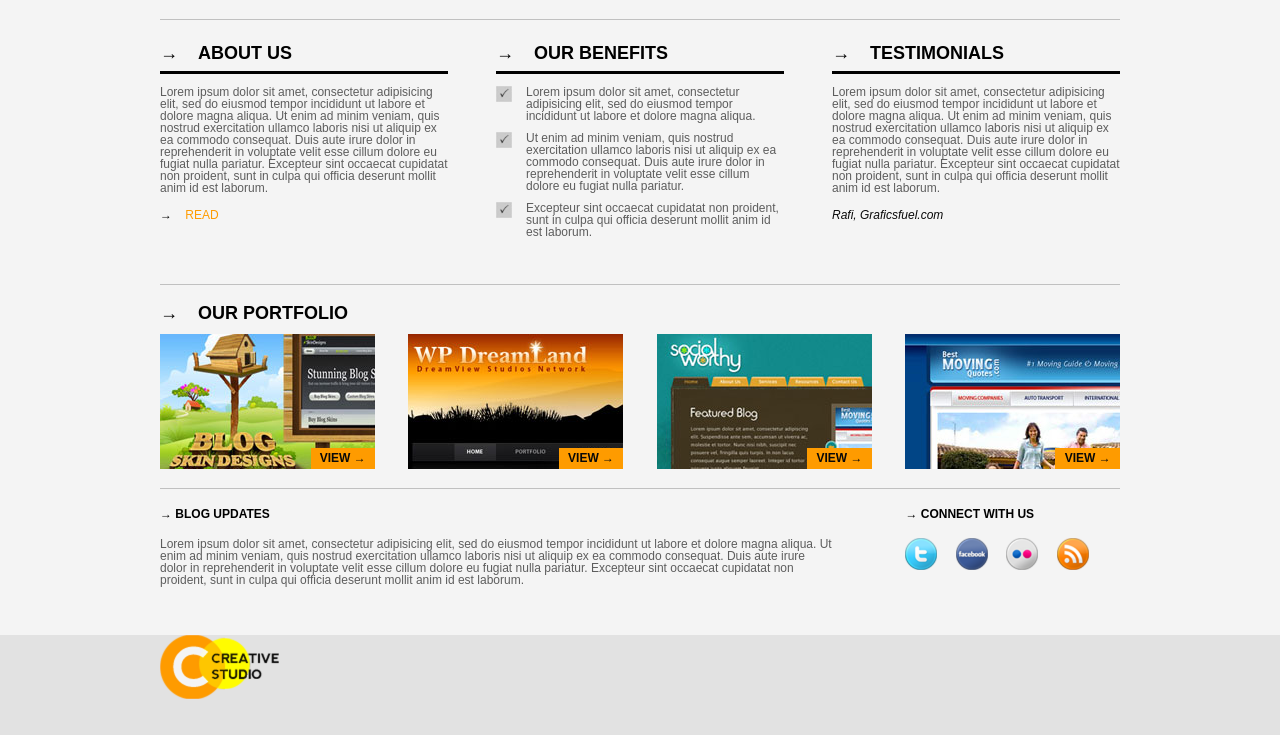
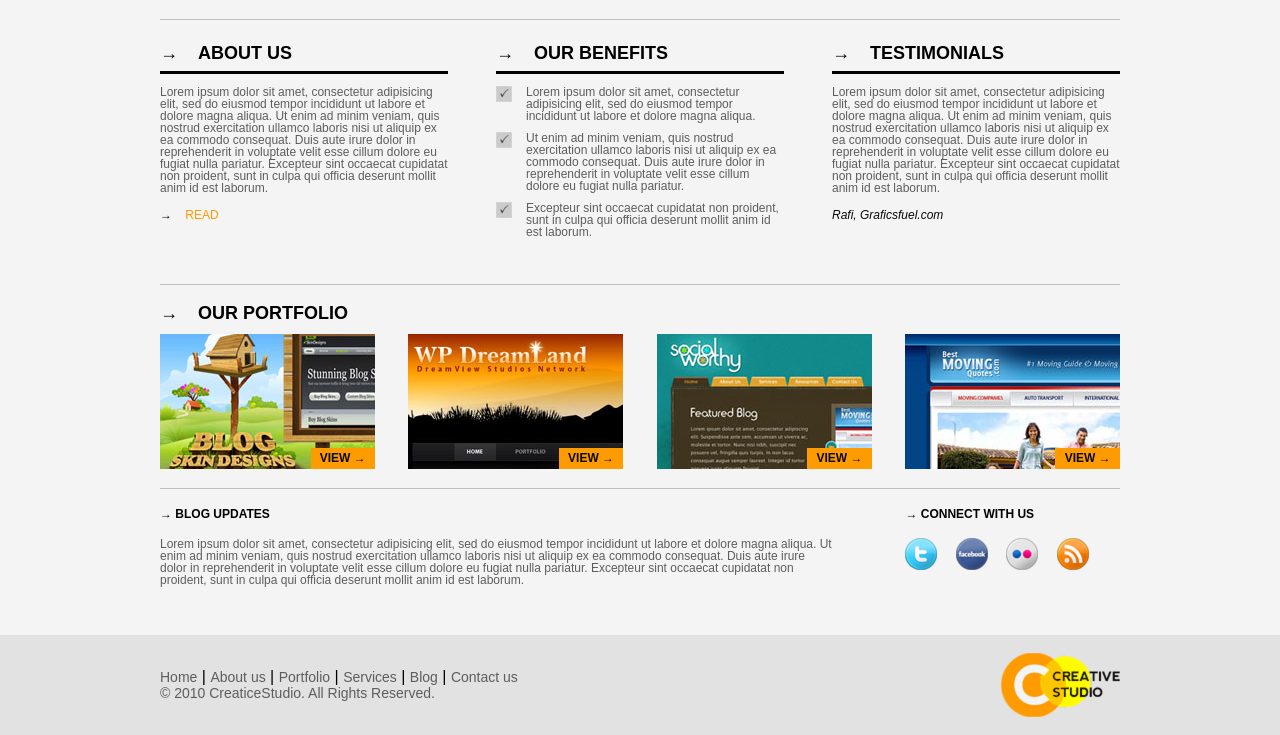
Before and after one commit to Enhashe/layout, a plain HTML site: page exam/layout/index.html in a window 1280 px wide. Shown: the part 566-1301 px from the top of the page. Drawn offline with Linux system fonts and the light colour scheme.

Commit message:
exam ready

```diff
--- a/exam/layout/css/style.css
+++ b/exam/layout/css/style.css
@@ -86,7 +86,6 @@ body {
 }
 .info-item {
 	width: 30%;
-	/*flex-grow: 30;*/
 	margin: 2.5% 0;
 }
 .item-header{
@@ -134,7 +133,6 @@ body {
 	position: relative;
 	display: flex;
 	justify-content: space-between;
-	/*align-items: stretch; */
 }
 .portfolio-item {
 	position: relative;
@@ -178,7 +176,7 @@ body {
 	width: 26%;
 	padding: 19px 0;
 	padding-left: 35px;
-	/*align-items: stretch;*/
+
 }
 .social-items {
 
@@ -189,9 +187,24 @@ body {
 	padding-right: 14px;
 }
 .footer {
+	display:
 	height: 100px;
 	width: 100%;
 	background-color:  #e2e2e2;
+}
+.footer-content {
+	height: 100px;
+	display: flex;
+	justify-content: space-between;
+	align-items: center;
+}
+.footer-menu *{
+	font-size: 14px;
+	color: #5d5d5d;
+	text-decoration: none;
+}
+.footer-item {
+
 }
 .footer-logo {
 
--- a/exam/layout/index.html
+++ b/exam/layout/index.html
@@ -107,8 +107,18 @@
 	</div>
 	<div class="footer">
 		<div class="container">
-			<div class="footer-menu"></div>
-			<img class="footer-logo" src="img/footer_logo.png" style="height: 64px;">
+			<div class="footer-content">
+				<div class="footer-menu">
+					<a href="#" class="footer-item">Home</a> |
+					<a href="#" class="footer-item">About us</a> |
+					<a href="#" class="footer-item">Portfolio</a> |
+					<a href="#" class="footer-item">Services</a> |
+					<a href="#" class="footer-item">Blog</a> |
+					<a href="#" class="footer-item">Contact us</a><br>
+					<span>&#169; 2010 CreaticeStudio. All Rights Reserved.</span>
+				</div>
+				<img class="footer-logo" src="img/footer_logo.png" style="height: 64px;">
+			</div>
 		</div>
 	</div>
 </body>
```
Also changed, not shown: lections/13/index.html (added, +11 -0 lines), lections/13/favicon.ico (added).
